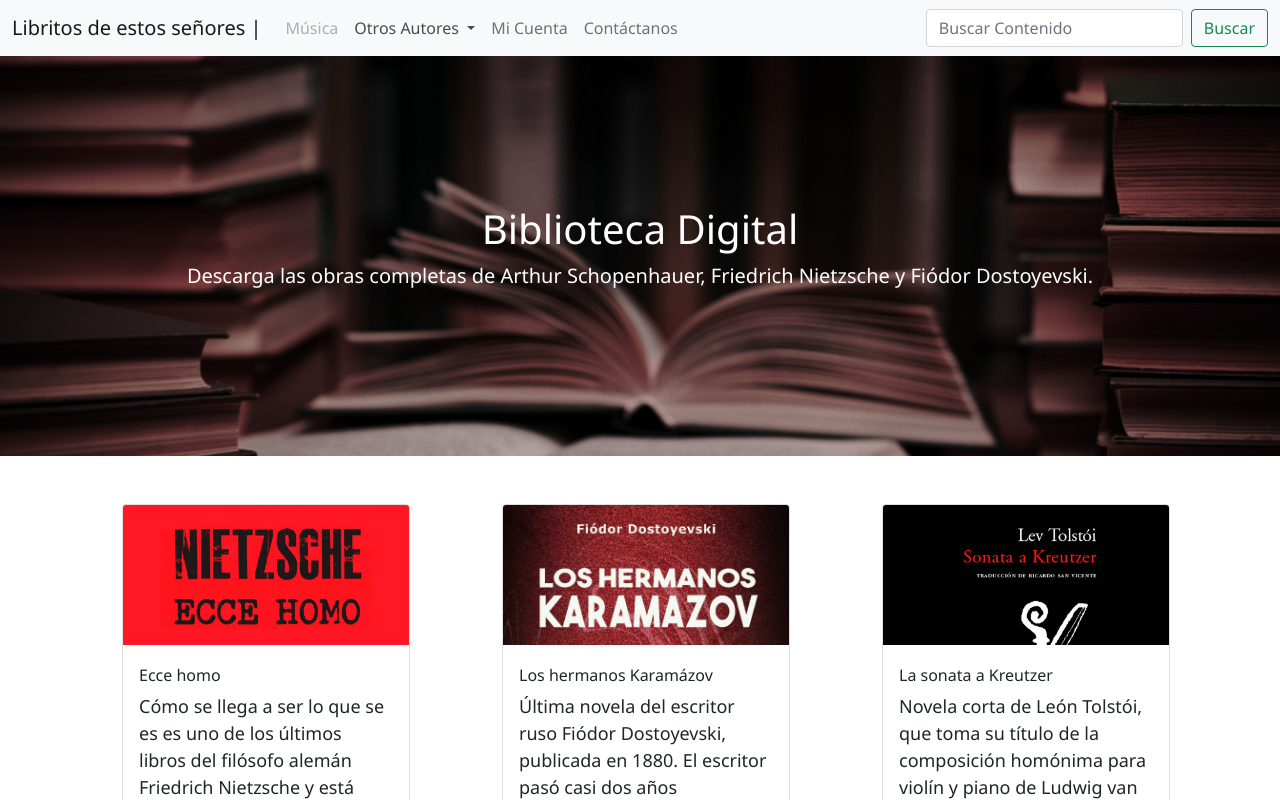
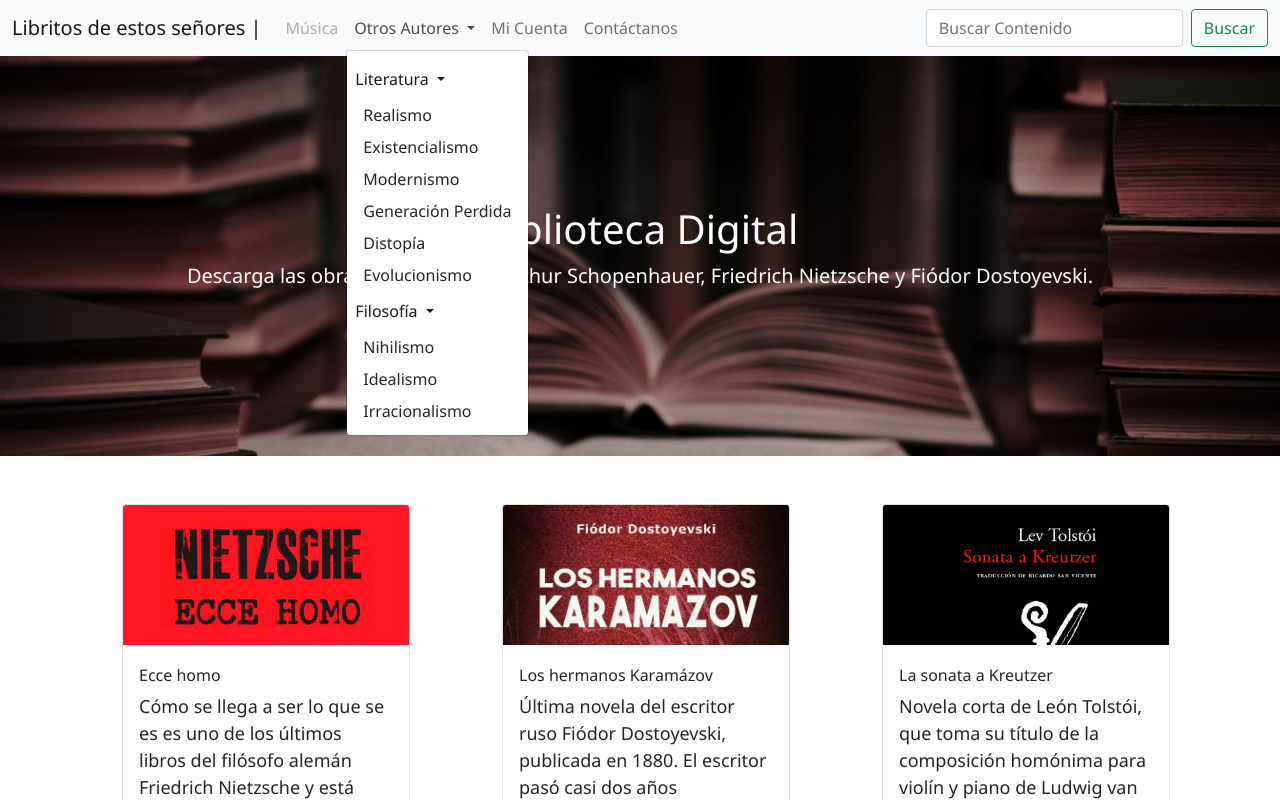
Before and after one commit to anitaenri/Entrega-Bootstrap, a plain HTML site: page index.html in a window 1280 px wide. Both pictures are taken after a click on the button "Otros Autores". Shown: the top 800 px of the page. Drawn offline with nearby package versions, Linux system fonts and the light colour scheme.

Commit message:
menu otros autores

```diff
--- a/index.html
+++ b/index.html
@@ -6,7 +6,7 @@
     <meta name="viewport" content="width=device-width, initial-scale=1.0" />
     <link rel="stylesheet" href="./css/bootstrap.min.css" />
     <link rel="stylesheet" href="./style.css" />
-    <title>Algunos Libritos</title>
+    <script src="https://cdn.jsdelivr.net/npm/bootstrap@5.1.3/dist/js/bootstrap.bundle.min.js"></script>
   </head>
   <body>
     <nav class="navbar navbar-expand-lg navbar-light bg-light">
@@ -25,11 +25,19 @@
               <a class="nav-link dropdown-toggle" href="#" id="navbarDropdown" role="button" data-bs-toggle="dropdown" aria-expanded="false">
                 Otros Autores
               </a>
-              <ul class="dropdown-menu" aria-labelledby="navbarDropdown">
-                <li><a class="dropdown-item" href="#">Action</a></li>
-                <li><a class="dropdown-item" href="#">Another action</a></li>
-                <li><hr class="dropdown-divider"></li>
-                <li><a class="dropdown-item" href="#">Something else here</a></li>
+              <ul class="dropdown-menu" aria-labelledby="defaultDropdown">
+                <a class="nav-link dropdown-toggle" href="#" data-bs-toggle="Dropdown">Literatura </a>
+                <li> <a class="dropdown-item" href="#"> Realismo </a></li>
+                <li> <a class="dropdown-item" href="#"> Existencialismo </a></li>
+                <li> <a class="dropdown-item" href="#"> Modernismo </a></li>
+                <li> <a class="dropdown-item" href="#"> Generación Perdida </a></li>
+                <li> <a class="dropdown-item" href="#"> Distopía </a></li>
+                <li> <a class="dropdown-item" href="#"> Evolucionismo </a></li>
+                <a class="nav-link dropdown-toggle" href="#" data-bs-toggle="dropdown">Filosofía </a>
+                <li> <a class="dropdown-item" href="#"> Nihilismo </a></li>
+                <li> <a class="dropdown-item" href="#"> Idealismo </a></li>
+                <li> <a class="dropdown-item" href="#"> Irracionalismo </a></li>
+
               </ul>
                 <li class="nav-item">
               <a class="nav-link" href="micuenta.html">Mi Cuenta</a>
@@ -154,7 +162,7 @@
           <a class="nav-link" href="#">Franz Kafka</a>
         </li>
         <li class="nav-item">
-          <a class="nav-link" href="#">Sigmund Freud</a>
+          <a class="nav-link" href="#">Charles Darwin</a>
         </li>
         <li class="nav-item">
           <a class="nav-link" href="#">Albert Camus</a>
```
Also changed, not shown: contacto.html (+14 -8 lines), micuenta.html (+13 -6 lines), assets/images/customer-centric.jpg (added).
